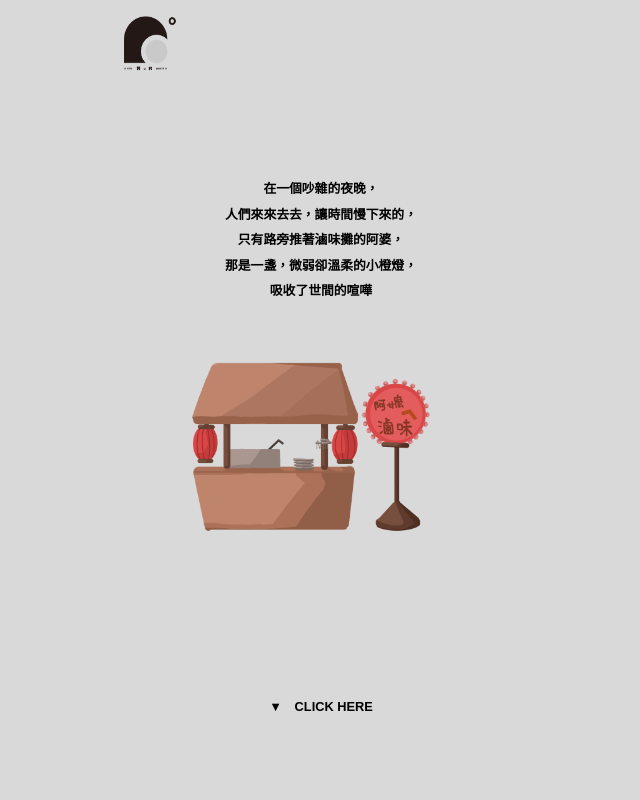
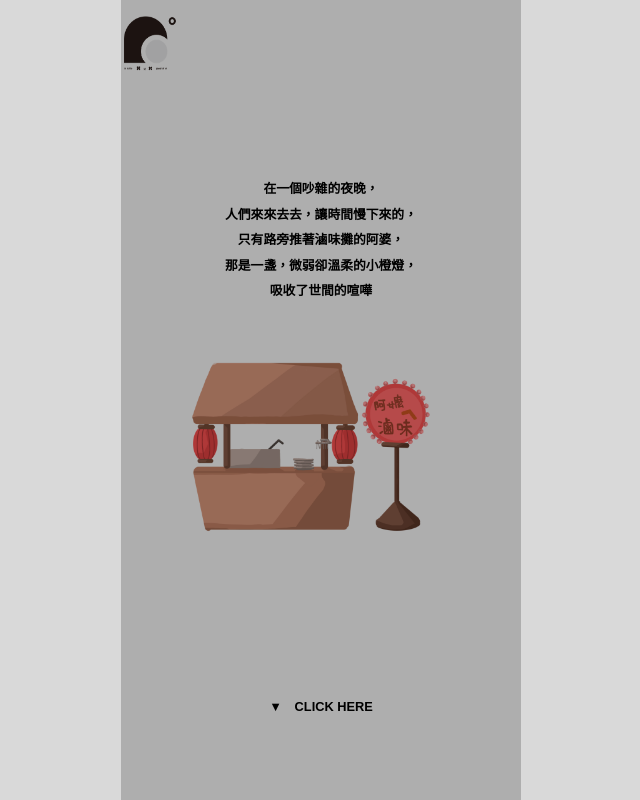
Before and after one commit to wuZ-H/AAA, a plain HTML site: page index.html in a window 1280 px wide. Shown: the whole page, without its empty margins (319-959 px from the left). Drawn offline with Linux system fonts and the light colour scheme.

Commit message:
Add files via upload

```diff
--- a/index.html
+++ b/index.html
@@ -27,7 +27,7 @@
     }
     button{
       cursor: pointer;
-      background-color:RGBA(0,0,0,0);
+      background-color:RGBA(0,0,0,0.2);
       border-style:none;
       outline: 0;
       height:calc(100 * var(--vh));
```
